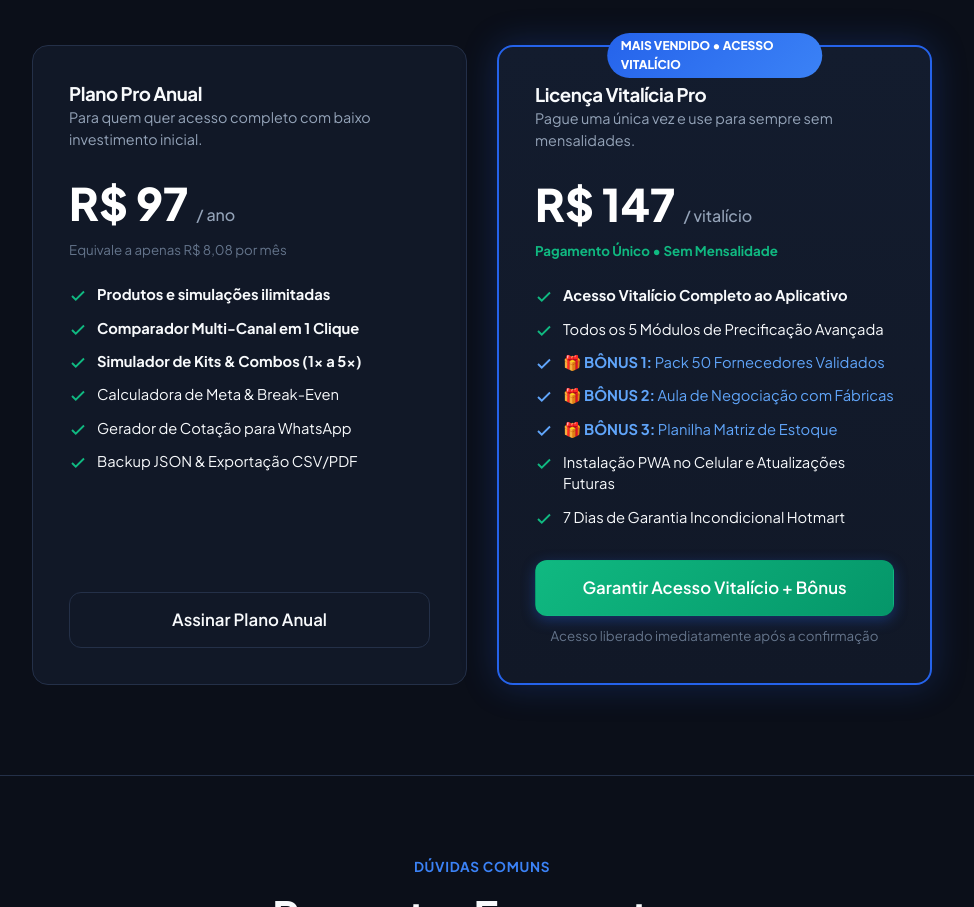
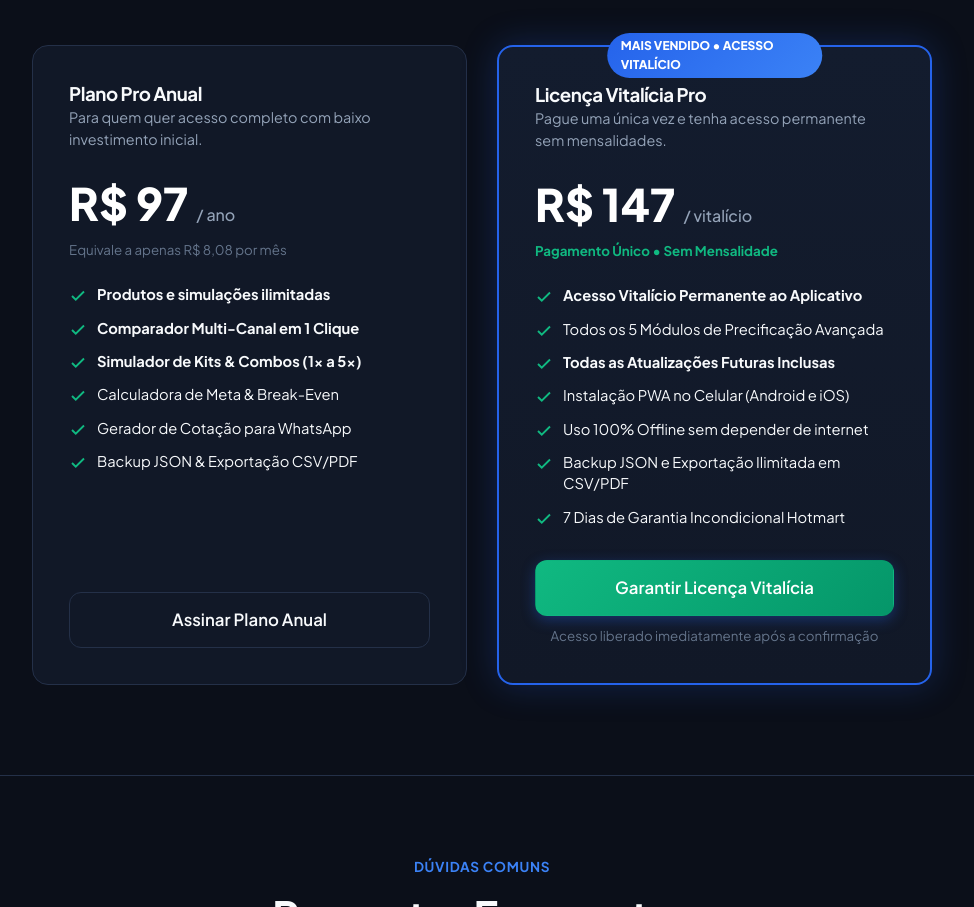
Before and after one commit to FranciscoDGA/Precificador, a website: page index.html in a window 1280 px wide. Shown: the part 3420-4327 px from the top of the page, without its empty margins (158-1132 px from the left). Drawn offline with Linux system fonts and the light colour scheme.

Commit message:
fix(landing): remover mencoes a bonus ficticios e focar nos beneficios reais do app

```diff
--- a/index.html
+++ b/index.html
@@ -319,27 +319,27 @@
           </a>
         </div>
 
-        <!-- Plano Vitalício com Super Bônus -->
+        <!-- Plano Vitalício -->
         <div class="pricing-card featured">
           <div class="pricing-badge">Mais Vendido • Acesso Vitalício</div>
           <h3>Licença Vitalícia Pro</h3>
-          <p style="color:var(--text-muted); font-size:0.9rem;">Pague uma única vez e use para sempre sem mensalidades.</p>
+          <p style="color:var(--text-muted); font-size:0.9rem;">Pague uma única vez e tenha acesso permanente sem mensalidades.</p>
 
           <div class="plan-price">R$ 147 <span>/ vitalício</span></div>
           <small style="color:#10b981; font-weight:700; display:block; margin-top:-4px;">Pagamento Único • Sem Mensalidade</small>
 
           <ul class="pricing-features">
-            <li class="checked"><svg width="18" height="18" viewBox="0 0 24 24" fill="none" stroke="currentColor" stroke-width="2.5"><polyline points="20 6 9 17 4 12"/></svg> <span><strong>Acesso Vitalício Completo ao Aplicativo</strong></span></li>
+            <li class="checked"><svg width="18" height="18" viewBox="0 0 24 24" fill="none" stroke="currentColor" stroke-width="2.5"><polyline points="20 6 9 17 4 12"/></svg> <span><strong>Acesso Vitalício Permanente ao Aplicativo</strong></span></li>
             <li class="checked"><svg width="18" height="18" viewBox="0 0 24 24" fill="none" stroke="currentColor" stroke-width="2.5"><polyline points="20 6 9 17 4 12"/></svg> <span>Todos os 5 Módulos de Precificação Avançada</span></li>
-            <li class="checked" style="color:#60a5fa;"><svg width="18" height="18" viewBox="0 0 24 24" fill="none" stroke="#60a5fa" stroke-width="2.5"><polyline points="20 6 9 17 4 12"/></svg> <span><strong>🎁 BÔNUS 1:</strong> Pack 50 Fornecedores Validados</span></li>
-            <li class="checked" style="color:#60a5fa;"><svg width="18" height="18" viewBox="0 0 24 24" fill="none" stroke="#60a5fa" stroke-width="2.5"><polyline points="20 6 9 17 4 12"/></svg> <span><strong>🎁 BÔNUS 2:</strong> Aula de Negociação com Fábricas</span></li>
-            <li class="checked" style="color:#60a5fa;"><svg width="18" height="18" viewBox="0 0 24 24" fill="none" stroke="#60a5fa" stroke-width="2.5"><polyline points="20 6 9 17 4 12"/></svg> <span><strong>🎁 BÔNUS 3:</strong> Planilha Matriz de Estoque</span></li>
-            <li class="checked"><svg width="18" height="18" viewBox="0 0 24 24" fill="none" stroke="currentColor" stroke-width="2.5"><polyline points="20 6 9 17 4 12"/></svg> <span>Instalação PWA no Celular e Atualizações Futuras</span></li>
+            <li class="checked"><svg width="18" height="18" viewBox="0 0 24 24" fill="none" stroke="currentColor" stroke-width="2.5"><polyline points="20 6 9 17 4 12"/></svg> <span><strong>Todas as Atualizações Futuras Inclusas</strong></span></li>
+            <li class="checked"><svg width="18" height="18" viewBox="0 0 24 24" fill="none" stroke="currentColor" stroke-width="2.5"><polyline points="20 6 9 17 4 12"/></svg> <span>Instalação PWA no Celular (Android e iOS)</span></li>
+            <li class="checked"><svg width="18" height="18" viewBox="0 0 24 24" fill="none" stroke="currentColor" stroke-width="2.5"><polyline points="20 6 9 17 4 12"/></svg> <span>Uso 100% Offline sem depender de internet</span></li>
+            <li class="checked"><svg width="18" height="18" viewBox="0 0 24 24" fill="none" stroke="currentColor" stroke-width="2.5"><polyline points="20 6 9 17 4 12"/></svg> <span>Backup JSON e Exportação Ilimitada em CSV/PDF</span></li>
             <li class="checked"><svg width="18" height="18" viewBox="0 0 24 24" fill="none" stroke="currentColor" stroke-width="2.5"><polyline points="20 6 9 17 4 12"/></svg> <span>7 Dias de Garantia Incondicional Hotmart</span></li>
           </ul>
 
           <a href="https://pay.hotmart.com/YOUR_HOTMART_VITALICIO?checkoutMode=10" target="_blank" class="btn btn-primary btn-lg" style="background:linear-gradient(135deg, #10b981, #059669);">
-            Garantir Acesso Vitalício + Bônus
+            Garantir Licença Vitalícia
           </a>
           <small style="display:block; text-align:center; color:var(--text-subtle); margin-top:10px;">Acesso liberado imediatamente após a confirmação</small>
         </div>
```
